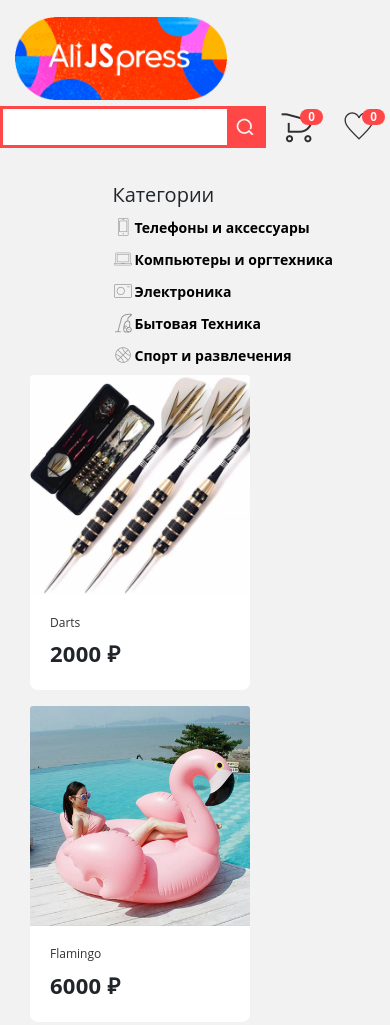
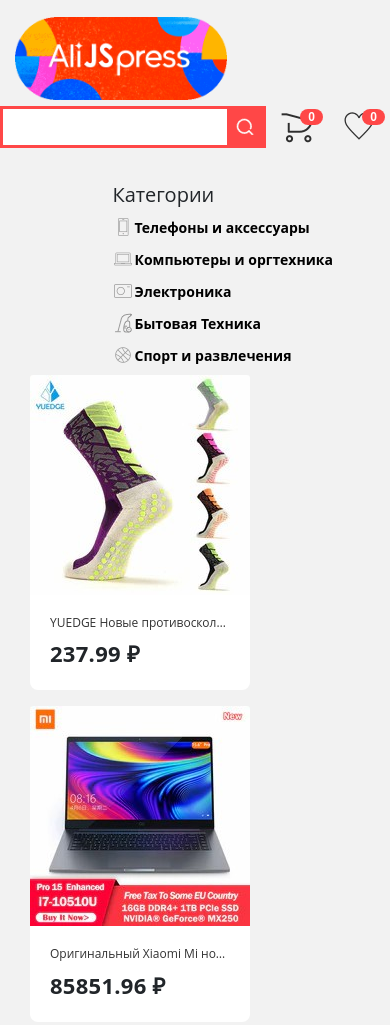
Before and after one commit to sxidsvit/AliJSpress, a plain HTML site: page index.html in a window 390 px wide. Shown: the top 1025 px of the page. Drawn offline with Linux system fonts and the light colour scheme.

Commit message:
Выбор товаров из категории. Спиннер

```diff
--- a/index.html
+++ b/index.html
@@ -83,11 +83,28 @@
 				</div>
 				<div class="col-12 col-sm-6 col-md-9 col-xl-10">
 					<div class="container">
+						<!-- СПИНЕР -->
+						<div id="spinner">
+							<div class="spinner-loading">
+								<div>
+									<div>
+										<div></div>
+									</div>
+									<div>
+										<div></div>
+									</div>
+									<div>
+										<div></div>
+									</div>
+									<div>
+										<div></div>
+									</div>
+								</div>
+							</div>
+						</div>
+						<!-- END СПИНЕР -->
 						<div class="row no-gutters goods-wrapper justify-content-center">
 							<!-- КАРТОЧКИ ТОВАРОВ -->
-
-
-
 							<!-- END КАРТОЧКИ ТОВАРОВ -->
 						</div>
 					</div>
@@ -141,16 +158,8 @@
 		</div>
 	</div>
 
+	<script src="js/script.js"></script>
 
-
-<script src="./js/scrypt.js"></script>
 </body>
 
 </html>
-
-<!-- spinner
-
-<div id="spinner"><div class="spinner-loading"><div><div><div></div>
-</div><div><div></div></div><div><div></div></div><div><div></div></div></div></div></div>
-
--->
--- /dev/null
+++ b/js/script.js
@@ -0,0 +1,100 @@
+document.addEventListener('DOMContentLoaded', () => {
+    // Элементы DOM
+    const search = document.querySelector('.search'),
+        cartBtn = document.getElementById('cart'),
+        wishlistBtn = document.getElementById('wishlist'),
+        goodsWrapper = document.querySelector('.goods-wrapper'),
+        cart = document.querySelector('.cart'),
+        category = document.querySelector('.category'),
+        spinner = document.getElementById('spinner')
+
+    // Создаем карточки товаров
+    const createGardsGoods = (id, title, price, img) => {
+        const card = document.createElement('div');
+        card.className = 'card-wrapper col-12 col-md-6 col-lg-4 col-xl-3 pb-3';
+        card.innerHTML = `
+        <div class="card">
+            <div class="card-img-wrapper">
+                <img class="card-img-top" src="${img}" alt="">
+                <button class="card-add-wishlist"
+                data-goods-id="${id}"></button>
+            </div>
+            <div class="card-body justify-content-between">
+                <a href="#" class="card-title">${title}</a>
+                <div class="card-price">${price} ₽</div>
+                <div>
+                    <button class="card-add-cart" data-goods-id="${id}">Добавить в корзину</button>
+                </div>
+            </div>
+        </div>
+        `;
+        return card;
+    };
+
+    // Открываем корзину
+    const openCart = event => {
+        event.preventDefault();
+        cart.style.display = 'flex';
+
+        document.addEventListener('keyup', closeCart);
+    };
+
+    // Закрываем корзину
+    const closeCart = event => {
+        const target = event.target;
+
+        if (target === cart || target.classList.contains('cart-close') || event.keyCode === 27) {
+            cart.style.display = '';
+            document.addEventListener('keyup', closeCart);
+        }
+    };
+
+    // Рендеринг карточек товаров
+    const renderCard = items => {
+        goodsWrapper.textContent = '';
+        items.forEach(({ id, title, price, imgMin }) => {
+            goodsWrapper.append(createGardsGoods(id, title, price, imgMin));
+        })
+    }
+
+    // Извлечение карточек из БД с их последующей фильтрацией и рендиренгом
+    const getGoods = (handler, filter) => {
+        goodsWrapper.textContent = '';
+        spinner.style.display = 'block'
+        // return
+        setTimeout(() => {
+            fetch('../db/db.json') // извлечение из БД
+                .then(response => response.json())
+                .then(filter)  // фильтрация
+                .then(handler); // рендеринг
+            spinner.style.display = 'none'
+        }, 1500);
+    };
+
+    // Сортировка карточек
+    const randomSort = item => item.sort(() => Math.random() - 0.5);
+
+    // Выбор карточек из определенной категории
+    const chooseCategory = event => {
+        event.preventDefault();
+        const target = event.target;
+
+        if (target.classList.contains('category-item')) {
+            const category = target.dataset.category;
+            console.log(category);
+            const categoryFilter = goods => goods.filter(item => item.category.includes(category))
+            categoryFilter.bind(this, category)
+            getGoods(renderCard, categoryFilter);
+        };
+    };
+
+    // Навешивание обработчиков
+    cartBtn.addEventListener('click', openCart);
+    cart.addEventListener('click', closeCart);
+    category.addEventListener('click', chooseCategory);
+
+    // Загрузка карточек пр  инициализации магазина
+    getGoods(renderCard, randomSort);
+
+
+});
--- a/js/scrypt.js
+++ /dev/null
@@ -1,59 +0,0 @@
-document.addEventListener('DOMContentLoaded', () => {
-    // Поиск, кнопка корзины, список желаний, обертка товаров
-    const search = document.querySelectorAll('.search');
-    const cartBtn = document.getElementById('cart');
-    const wishlistBtn = document.getElementById('wishlist');
-    const goodsWrapper = document.querySelector('.goods-wrapper');
-    // Модальное окно с карзиной
-    const cart = document.querySelector('.cart');
-
-    // Создаем карточку из её шаблона
-    const createCardGoods = (id, title, price, img) => {
-        const card = document.createElement('div');
-        card.className = 'card-wrapper col-12 col-md-6 col-lg-4 col-xl-3 pb-3';
-        card.innerHTML = `
-    <div class="card">
-	    <div class="card-img-wrapper">
-	        <img class="card-img-top" src="${img}" alt="">
-                <button class="card-add-wishlist"
-                data-goods-id="${id}"></button>
-	    </div>
-	    <div class="card-body justify-content-between">
-	        <a href="#" class="card-title">${title}</a>
-	        <div class="card-price">${price} ₽</div>
-	    <div>
-	        <button class="card-add-cart">Добавить в корзину</button>
-	    </div>
-	    </div>
-	</div>`;
-        return card;
-    }
-    goodsWrapper.appendChild(createCardGoods(1, 'Darts', 2000, 'img/temp/Archer.jpg'));
-    goodsWrapper.appendChild(createCardGoods(2, 'Flamingo', 6000, 'img/temp/Flamingo.jpg'));
-    goodsWrapper.appendChild(createCardGoods(3, 'Noski', 300, 'img/temp/Socks.jpg'));
-
-
-
-    const openCart = (event) => {
-        event.preventDefault();
-        cart.style.display = 'flex';
-        return false;
-
-    }
-
-    const closeCart = (event) => {
-        const target = event.target;
-        console.log('event: ', event);
-        const key = event.keyCode;
-        if (target.classList.contains('cart') || target.classList.contains('cart-close') || key == 27 || key == 32) {
-            cart.style.display = '';
-        }
-        document.removeEventListener('keyup', closeCart)
-
-    }
-
-    cartBtn.addEventListener('click', openCart);
-    cart.addEventListener('click', closeCart);
-    document.addEventListener('keyup', closeCart);
-
-})
```
